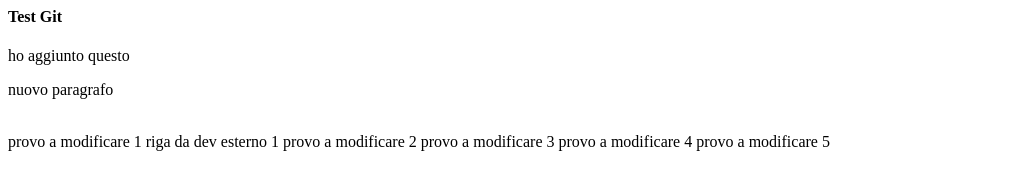
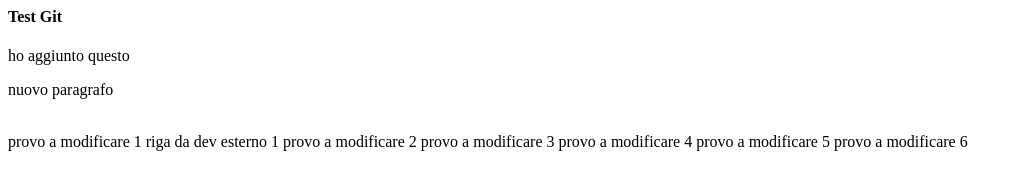
Before and after one commit to girtri/gitest, a plain HTML site: page index.html in a window 1280 px wide. Shown: the whole page, without its empty margins (0-1023 px from the left). Drawn offline with Linux system fonts and the light colour scheme.

Commit message:
mod da dev esterno 2

```diff
--- a/index.html
+++ b/index.html
@@ -15,5 +15,6 @@
 	<span>provo a modificare 3</span>
 	<span>provo a modificare 4</span>
 	<span>provo a modificare 5</span>
+	<span>provo a modificare 6</span>
 </body>
 <html>
```
